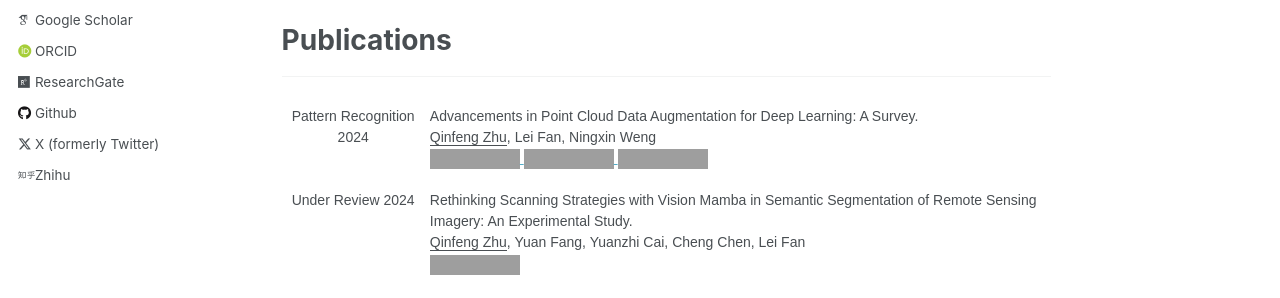
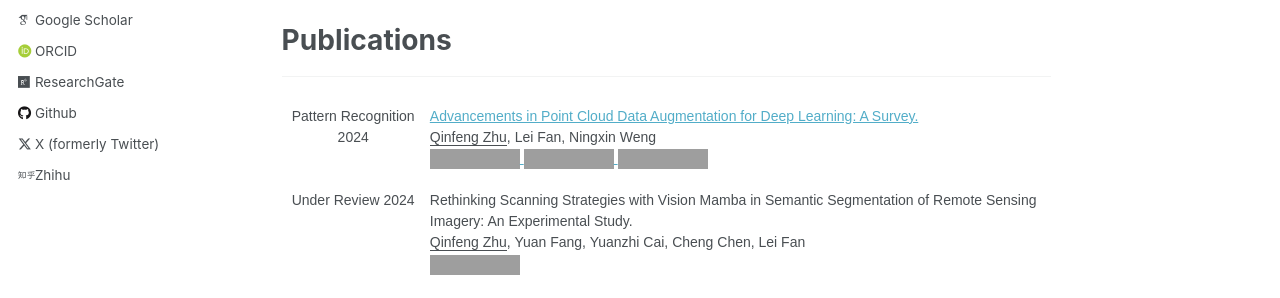
Before and after one commit to zhuqinfeng1999/zhuqinfeng1999.github.io, a Jekyll site: the page built from _pages/about.md, in a window 1280 px wide. Shown: the part 348-646 px from the top of the page. Built offline with Jekyll 4.4.1, drawn with Linux system fonts in a browser that asks for light colours; some web fonts are replaced; grey boxes are pictures that could not be loaded.

Commit message:
Update about.md

```diff
--- a/_pages/about.md
+++ b/_pages/about.md
@@ -30,9 +30,9 @@ My research interests mainly lie on deep learning, especially in remote sensing,
 <table class="tg">
     <tr>
       <th class="tg-wk8r">Pattern Recognition 2024</th>
-      <th class="tg-oe15">Advancements in Point Cloud Data Augmentation for Deep Learning: A Survey. <br><u>Qinfeng Zhu</u>, Lei Fan, Ningxin Weng
+      <th class="tg-oe15"><a href="https://doi.org/10.1016/j.patcog.2024.110532">Advancements in Point Cloud Data Augmentation for Deep Learning: A Survey.</a> <br><u>Qinfeng Zhu</u>, Lei Fan, Ningxin Weng
         <br>
-        <a href="https://authors.elsevier.com/a/1j3TW77nKoLGM">
+        <a href="https://doi.org/10.1016/j.patcog.2024.110532">
           <img src="https://img.shields.io/badge/Elsevier-004f80" alt="Elsevier" style="width: auto; height: 20px;"/>
         </a>
         <a href="https://arxiv.org/abs/2308.12113">
```
